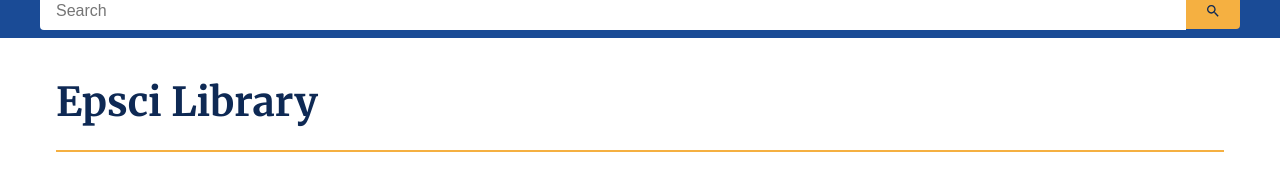
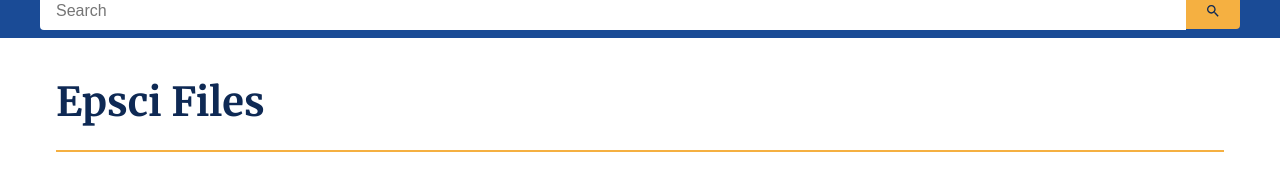
Before and after one commit to valentindegrotte672029-lab/epsci-library, a React (Vite) app: page / in a window 1280 px wide. Shown: the part 195-377 px from the top of the page. Built offline with nearby package versions, Linux system fonts and the light colour scheme.

Commit message:
Update title to Epsci Files and ignore accents in search

```diff
--- a/src/App.jsx
+++ b/src/App.jsx
@@ -134,8 +134,12 @@ function App() {
     setSearchTerm(e.target.value);
   };
 
+  const normalizeString = (str) => {
+    return str.normalize("NFD").replace(/[\u0300-\u036f]/g, "").toLowerCase();
+  };
+
   const filteredFolders = FOLDERS.filter(f =>
-    f.title.toLowerCase().includes(searchTerm.toLowerCase())
+    normalizeString(f.title).includes(normalizeString(searchTerm))
   );
 
   const handleRiddleSubmit = (e) => {
@@ -189,7 +193,7 @@ function App() {
       </div>
 
       <div className="page-title-section">
-        <h1 className="page-title">Epsci Library</h1>
+        <h1 className="page-title">Epsci Files</h1>
         <div className="page-divider"></div>
       </div>
 
```
